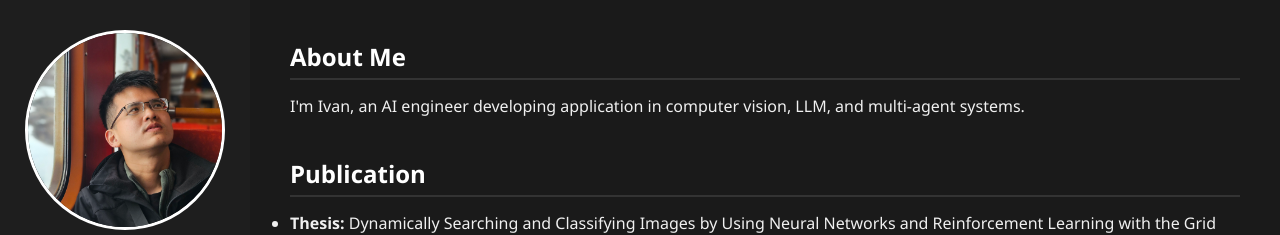
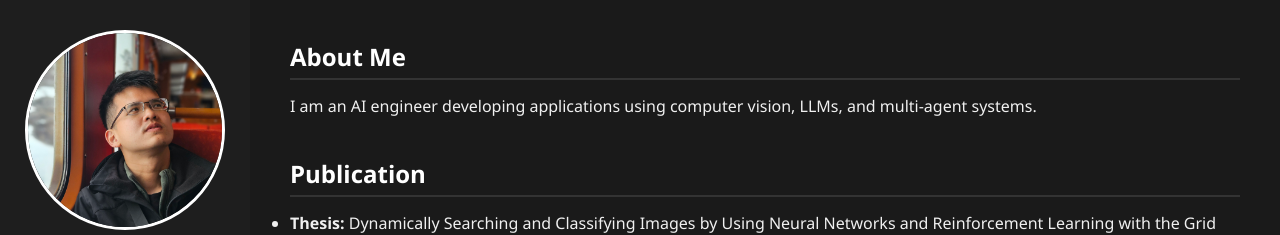
Before and after one commit to leeivan1007/leeivan1007.github.io, a plain HTML site: page index.html in a window 1280 px wide. Shown: the top 235 px of the page. Drawn offline with Linux system fonts and the light colour scheme.

Commit message:
Updated the content

```diff
--- a/index.html
+++ b/index.html
@@ -37,7 +37,7 @@
     <main class="main-content">
       <section id="about">
         <h2>About Me</h2>
-        <p>I'm Ivan, an AI engineer developing application in computer vision, LLM, and multi-agent systems.</p>
+        <p>I am an AI engineer developing applications using computer vision, LLMs, and multi-agent systems.</p>
       </section>
 
       <section id="publication">
```
